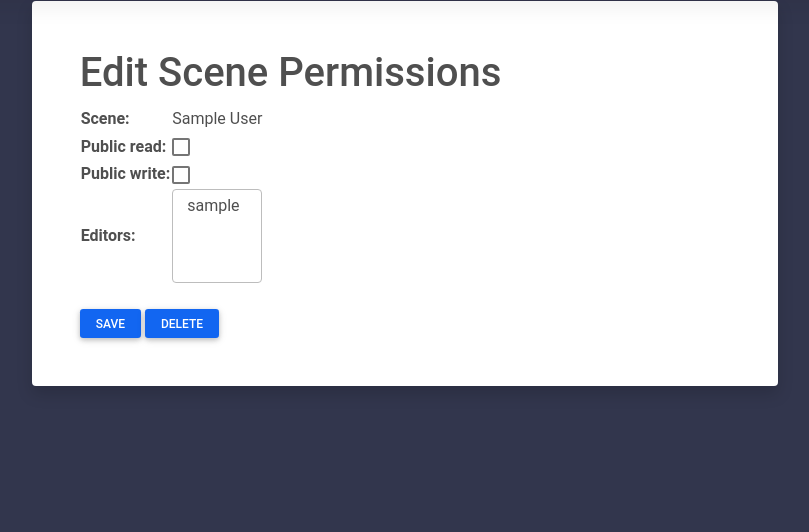
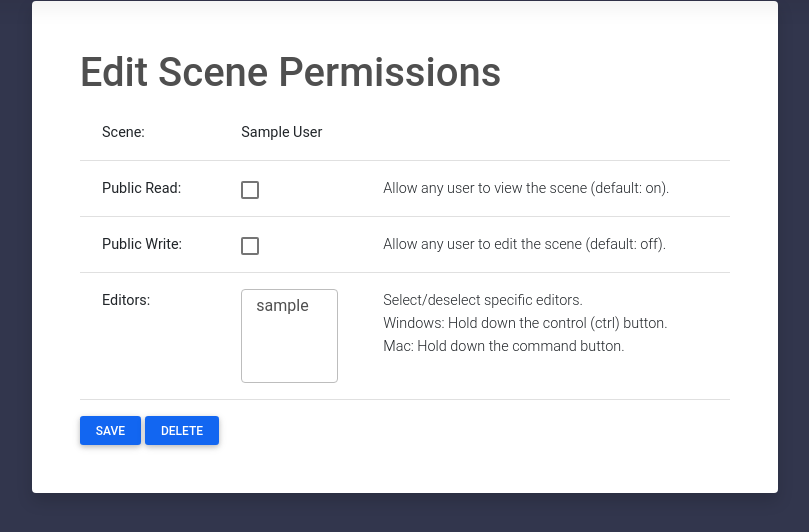
Before and after one commit to arenaxr/arena-account, a Django app: template users/templates/users/scene_perm_detail.html in a window 1280 px wide. Shown: the part 59-591 px from the top of the page, without its empty margins (235-1044 px from the left). Run offline with Django 3.2, Linux system fonts and the light colour scheme; the template is opened without the code that fills it: values that come from a table or form of the project are taken from there, others are empty; tables that the repository leaves empty hold one stand-in row (values such as "Sample post").

Commit message:
cleanup perms detail

```diff
--- a/users/forms.py
+++ b/users/forms.py
@@ -31,32 +31,19 @@ class UpdateStaffForm(forms.Form):
         label="is_staff", required=False, initial=False)
 
 
-class NewSceneForm(forms.Form):
-    scene = forms.CharField(label="scene", required=True)
-    is_public = forms.BooleanField(
-        label="is_public", required=False, initial=False)
-
-
 class UpdateSceneForm(forms.Form):
-    save = forms.CharField(label="save", required=False)
     edit = forms.CharField(label="edit", required=False)
-    delete = forms.CharField(label="delete", required=False)
-    public_read = forms.BooleanField(
-        label="public_read", required=False, initial=True)
-    public_write = forms.BooleanField(
-        label="public_write", required=False, initial=True
-    )
 
 
 class SceneForm(forms.ModelForm):
     editors = forms.ModelMultipleChoiceField(
         queryset=User.objects.all(),
-        widget=forms.SelectMultiple(attrs={"class": "form-select"}))
+        widget=forms.SelectMultiple(attrs={"class": "form-select"}), required=False)
     public_read = forms.BooleanField(
-        widget=forms.CheckboxInput(attrs={"class": "form-check-input"}))
+        widget=forms.CheckboxInput(attrs={"class": "form-check-input"}), required=False)
     public_write = forms.BooleanField(
-        widget=forms.CheckboxInput(attrs={"class": "form-check-input"}))
+        widget=forms.CheckboxInput(attrs={"class": "form-check-input"}), required=False)
 
     class Meta:
         model = Scene
-        fields = ('public_read', 'public_write', 'editors')
+        fields = ("public_read", "public_write", "editors")
--- a/users/templates/users/scene_perm_detail.html
+++ b/users/templates/users/scene_perm_detail.html
@@ -12,14 +12,29 @@
             <h1>Edit Scene Permissions</h1>
             <form action="" method="post">
                 {% csrf_token %}
-                <table>
+                <table class="table">
                     <tr>
                         <td><b>Scene:</b></td>
-                        <td>{{ scene.name }}</td>
+                        <td><b>{{ scene.name }}</b></td>
+                        <td></td>
                     </tr>
-                    {{ form.as_table }}
+                    <tr>
+                        <td><b>Public Read:</b></td>
+                        <td>{{ form.public_read }}</td>
+                        <td>Allow any user to view the scene (default: on).</td>
+                    </tr>
+                    <tr>
+                        <td><b>Public Write:</b></td>
+                        <td>{{ form.public_write }}</td>
+                        <td>Allow any user to edit the scene (default: off).</td>
+                    </tr>
+                    <tr>
+                        <td><b>Editors:</b></td>
+                        <td>{{ form.editors }}</td>
+                        <td>Select/deselect specific editors.<br>Windows: Hold down the control (ctrl) button.<br>
+                            Mac: Hold down the command button.</td>
+                    </tr>
                 </table>
-                <br>
                 <button type="submit" class="btn btn-primary btn-sm" name="save">Save</button>
                 <button type="submit" class="btn btn-primary btn-sm" name="delete"
                     onclick="return confirm('Are you sure you want to delete {{ scene.name }}?');">Delete</button>
--- a/users/templates/users/user_profile.html
+++ b/users/templates/users/user_profile.html
@@ -60,7 +60,7 @@
                 </tr>
                 {% for staff_user in staff %}
                 <tr>
-                    <td>{{ staff_user.username }}</td>
+                    <td><b>{{ staff_user.username }}</b></td>
                     <td></td>
                     <td>{{ staff_user.email }}</td>
                     <td></td>
@@ -91,7 +91,7 @@
                 <form action="profile_update_scene" method="POST">
                     {% csrf_token %}
                     <tr>
-                        <td><a href="../../{{ scene.name }}">{{ scene.name }}</a></td>
+                        <td><a href="../../{{ scene.name }}"><b>{{ scene.name }}</b></a></td>
                         <!--public subscribe ok-->
                         <td>
                             {% if scene.public_read %}
```
Also changed, not shown: users/views.py (+4 -4 lines).
